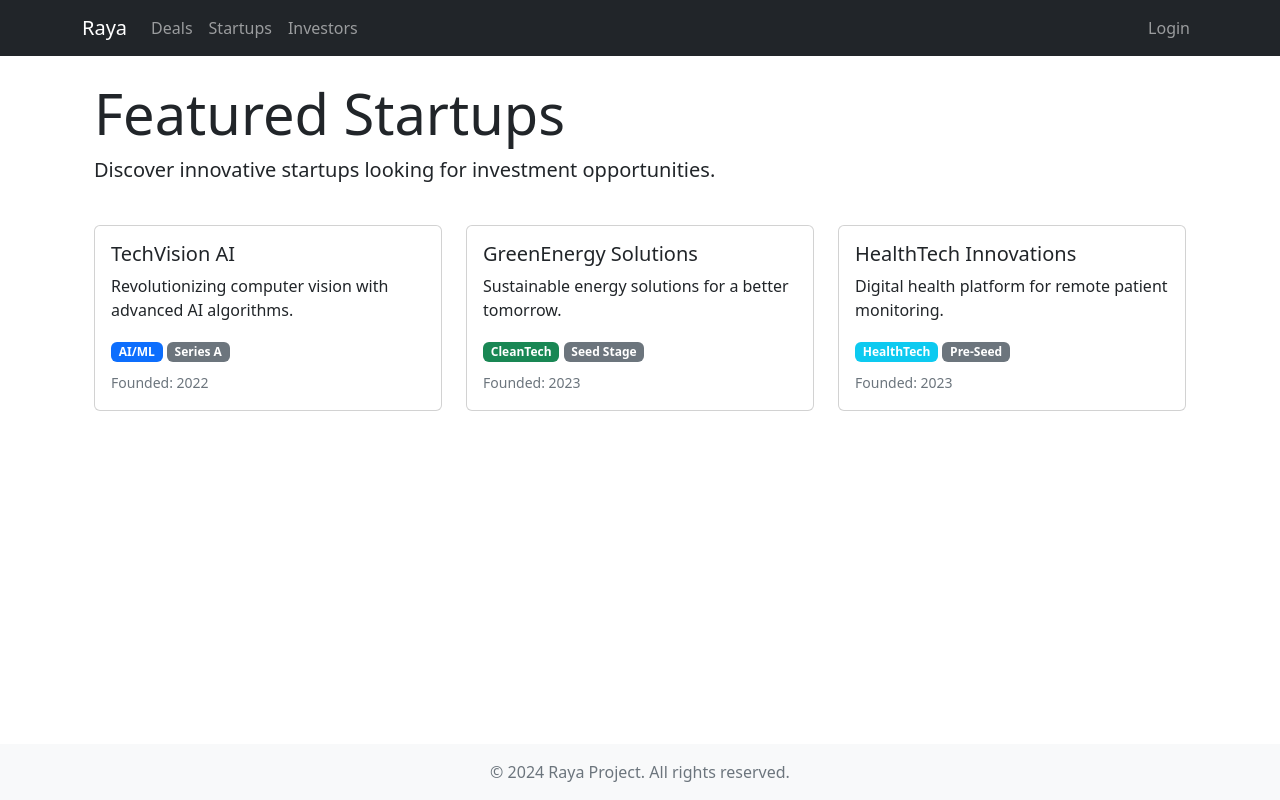
After one commit to alkhenji/raya-django, a Django app: page /startups/ in a window 1280 px wide. The commit adds this page. Run offline with Django 4.2, Linux system fonts and the light colour scheme.

Commit message:
Added deals, startups, investors pages

```diff
--- a/apps/core/urls.py
+++ b/apps/core/urls.py
@@ -5,4 +5,7 @@ app_name = 'core'
 
 urlpatterns = [
     path('', views.HomeView.as_view(), name='home'),
+    path('deals/', views.DealsListView.as_view(), name='deals'),
+    path('startups/', views.StartupsListView.as_view(), name='startups'),
+    path('investors/', views.InvestorsListView.as_view(), name='investors'),
 ]
--- a/apps/core/views.py
+++ b/apps/core/views.py
@@ -2,3 +2,12 @@ from django.views.generic import TemplateView
 
 class HomeView(TemplateView):
     template_name = 'home.html'
+
+class DealsListView(TemplateView):
+    template_name = 'core/deals_list.html'
+
+class StartupsListView(TemplateView):
+    template_name = 'core/startups_list.html'
+
+class InvestorsListView(TemplateView):
+    template_name = 'core/investors_list.html'
--- a/templates/base.html
+++ b/templates/base.html
@@ -1,12 +1,12 @@
 <!DOCTYPE html>
-<html lang="en">
+<html lang="en" class="h-100">
 <head>
     <meta charset="UTF-8">
     <meta name="viewport" content="width=device-width, initial-scale=1.0">
     <title>{% block title %}Raya Project{% endblock %}</title>
     <link href="https://cdn.jsdelivr.net/npm/bootstrap@5.2.3/dist/css/bootstrap.min.css" rel="stylesheet">
 </head>
-<body>
+<body class="d-flex flex-column h-100">
     <nav class="navbar navbar-expand-lg navbar-dark bg-dark">
         <div class="container">
             <a class="navbar-brand" href="{% url 'core:home' %}">Raya</a>
@@ -14,6 +14,17 @@
                 <span class="navbar-toggler-icon"></span>
             </button>
             <div class="collapse navbar-collapse" id="navbarNav">
+                <ul class="navbar-nav me-auto mb-2 mb-lg-0">
+                    <li class="nav-item">
+                        <a class="nav-link" href="{% url 'core:deals' %}">Deals</a>
+                    </li>
+                    <li class="nav-item">
+                        <a class="nav-link" href="{% url 'core:startups' %}">Startups</a>
+                    </li>
+                    <li class="nav-item">
+                        <a class="nav-link" href="{% url 'core:investors' %}">Investors</a>
+                    </li>
+                </ul>
                 <ul class="navbar-nav ms-auto">
                     {% if user.is_authenticated %}
                         <li class="nav-item">
@@ -32,6 +43,7 @@
         </div>
     </nav>
 
+    <main class="flex-shrink-0">
         <div class="container mt-4">
             {% if messages %}
                 {% for message in messages %}
@@ -44,6 +56,13 @@
             {% block content %}
             {% endblock %}
         </div>
+    </main>
+
+    <footer class="footer mt-auto py-3 bg-light">
+        <div class="container text-center">
+            <span class="text-muted">© {% now "Y" %} Raya Project. All rights reserved.</span>
+        </div>
+    </footer>
 
     <script src="https://cdn.jsdelivr.net/npm/bootstrap@5.2.3/dist/js/bootstrap.bundle.min.js"></script>
 </body>
--- /dev/null
+++ b/templates/core/startups_list.html
@@ -0,0 +1,56 @@
+{% extends 'base.html' %}
+
+{% block title %}Startups - Raya Project{% endblock %}
+
+{% block content %}
+<div class="container">
+    <div class="row mb-4">
+        <div class="col">
+            <h1 class="display-4">Featured Startups</h1>
+            <p class="lead">Discover innovative startups looking for investment opportunities.</p>
+        </div>
+    </div>
+
+    <div class="row row-cols-1 row-cols-md-3 g-4">
+        <div class="col">
+            <div class="card h-100">
+                <div class="card-body">
+                    <h5 class="card-title">TechVision AI</h5>
+                    <p class="card-text">Revolutionizing computer vision with advanced AI algorithms.</p>
+                    <div class="mb-2">
+                        <span class="badge bg-primary">AI/ML</span>
+                        <span class="badge bg-secondary">Series A</span>
+                    </div>
+                    <small class="text-muted">Founded: 2022</small>
+                </div>
+            </div>
+        </div>
+        <div class="col">
+            <div class="card h-100">
+                <div class="card-body">
+                    <h5 class="card-title">GreenEnergy Solutions</h5>
+                    <p class="card-text">Sustainable energy solutions for a better tomorrow.</p>
+                    <div class="mb-2">
+                        <span class="badge bg-success">CleanTech</span>
+                        <span class="badge bg-secondary">Seed Stage</span>
+                    </div>
+                    <small class="text-muted">Founded: 2023</small>
+                </div>
+            </div>
+        </div>
+        <div class="col">
+            <div class="card h-100">
+                <div class="card-body">
+                    <h5 class="card-title">HealthTech Innovations</h5>
+                    <p class="card-text">Digital health platform for remote patient monitoring.</p>
+                    <div class="mb-2">
+                        <span class="badge bg-info">HealthTech</span>
+                        <span class="badge bg-secondary">Pre-Seed</span>
+                    </div>
+                    <small class="text-muted">Founded: 2023</small>
+                </div>
+            </div>
+        </div>
+    </div>
+</div>
+{% endblock %}
```
Also changed, not shown: templates/core/deals_list.html (added, +50 -0 lines), templates/core/investors_list.html (added, +56 -0 lines). Lines whose indentation alone changed are shown as unchanged.
